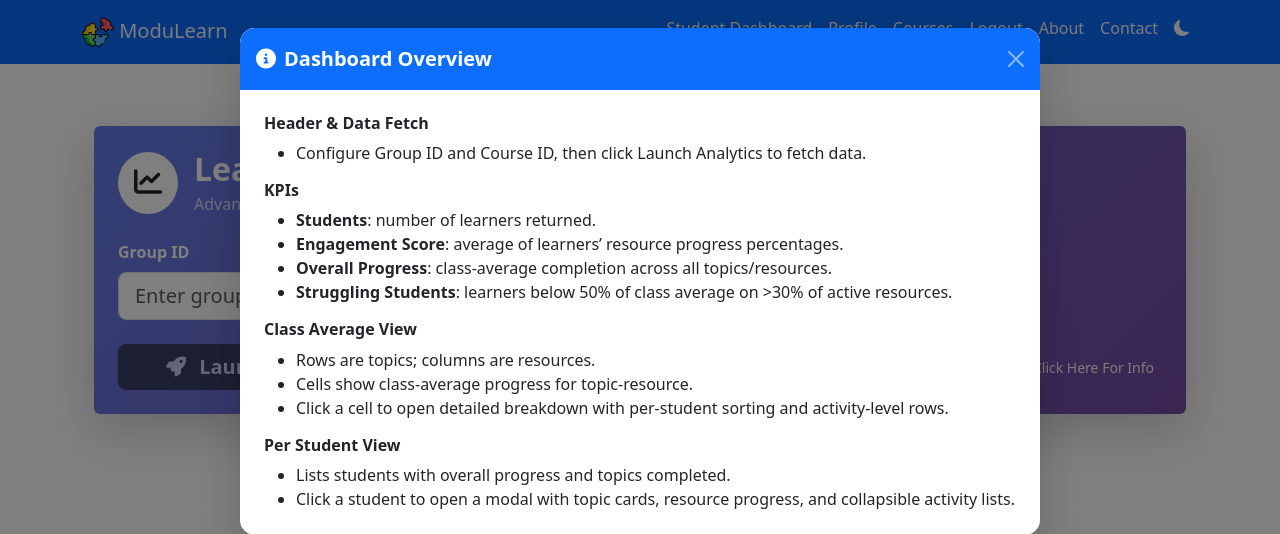
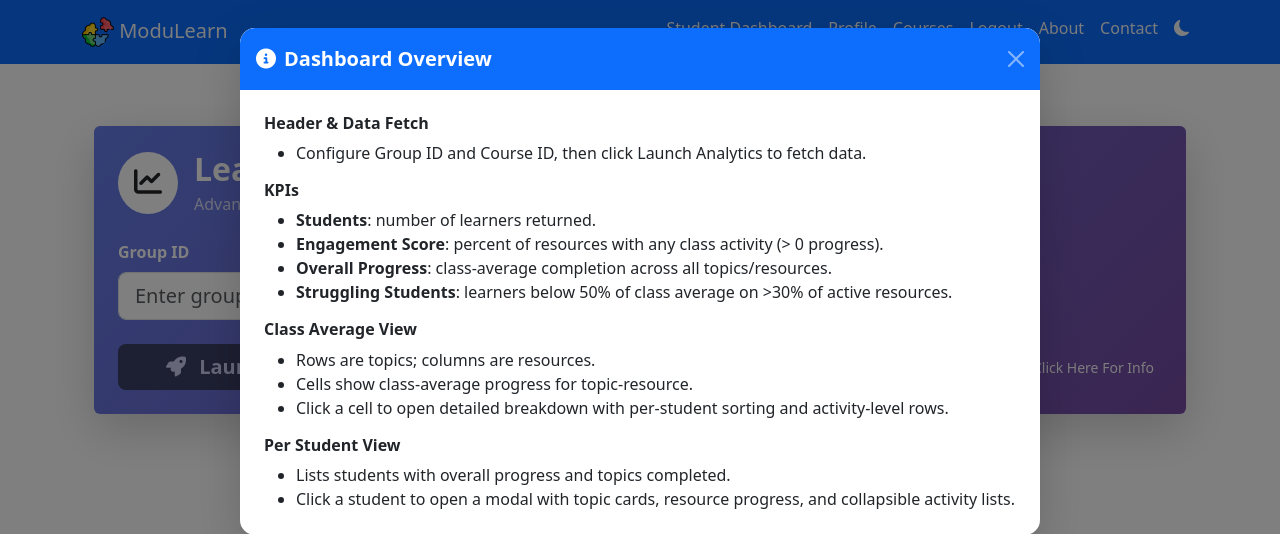
Before and after one commit to QuinnKWolter/ModuLearn, a Django app: page /dashboard/mockup/ in a window 1280 px wide, after a click on "Click Here For Info". Shown: the top 534 px of the page. Run offline with Django 5.2, Linux system fonts and the light colour scheme; the visitor is signed in with stand-in values (Sample User, id 1).

Commit message:
Clarify Engagement Score

```diff
--- a/modulearn/dashboard/templates/dashboard/mockup_dashboard.html
+++ b/modulearn/dashboard/templates/dashboard/mockup_dashboard.html
@@ -94,7 +94,7 @@
                                         </div>
                                         <h6 class="text-white-50 fw-bold mb-2">Engagement Score</h6>
                                         <div class="display-4 fw-bold" id="engagementScore">-</div>
-                                        <small class="text-white-50">Avg participation</small>
+                                        <small class="text-white-50">Resources with activity</small>
                                     </div>
                                 </div>
                             </div>
@@ -266,7 +266,7 @@
                     <h6 class="fw-bold mb-2">KPIs</h6>
                     <ul class="mb-3">
                         <li><b>Students</b>: number of learners returned.</li>
-                        <li><b>Engagement Score</b>: average of learners’ resource progress percentages.</li>
+                        <li><b>Engagement Score</b>: percent of resources with any class activity (> 0 progress).</li>
                         <li><b>Overall Progress</b>: class-average completion across all topics/resources.</li>
                         <li><b>Struggling Students</b>: learners below 50% of class average on >30% of active resources.</li>
                     </ul>
@@ -971,33 +971,21 @@ function populateKPIs() {
     // Students Enrolled
     document.getElementById('studentsEnrolled').textContent = responseData.learners.length;
 
-    // Engagement Score - Calculate based on student activity and progress
-    let totalEngagement = 0;
-    let studentCount = 0;
-
-    responseData.learners.forEach(learner => {
-        let studentEngagement = 0;
-        let resourceCount = 0;
-
-        // Calculate engagement across all topics and resources
-        responseData.topics.forEach(topic => {
-            const topicData = learner.state.topics?.[topic.id];
-            if (topicData?.values) {
-                Object.values(topicData.values).forEach(resource => {
-                    resourceCount++;
-                    // Higher progress = higher engagement
-                    studentEngagement += resource.p || 0;
-                });
-            }
-        });
-
-        if (resourceCount > 0) {
-            totalEngagement += (studentEngagement / resourceCount) * 100;
-            studentCount++;
+    // Engagement Score - Percent of resources with any class activity (> 0 progress)
+    let totalResources = 0;
+    let engagedResources = 0;
+
+    responseData.topics.forEach(topic => {
+        const topicData = classAvgData.state.topics?.[topic.id];
+        if (topicData?.values) {
+            Object.values(topicData.values).forEach(resource => {
+                totalResources++;
+                if ((resource?.p || 0) > 0) engagedResources++;
+            });
         }
     });
 
-    const engagementScore = studentCount > 0 ? Math.round(totalEngagement / studentCount) : 0;
+    const engagementScore = totalResources > 0 ? Math.round((engagedResources / totalResources) * 100) : 0;
     document.getElementById('engagementScore').textContent = `${engagementScore}%`;
 
     // Most Active Topic
```
